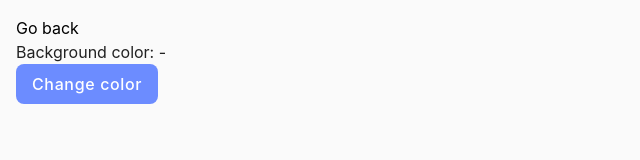
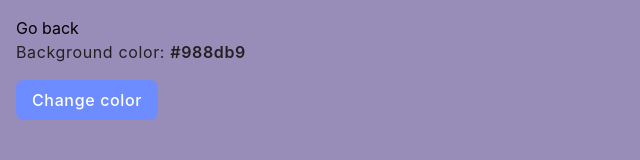
Before and after one commit to DenysTryshkin/goit-js-hw-07-2026, a plain HTML site: page task-5.html in a window 1280 px wide. Both pictures are taken after a click on the button "Change color". Shown: the whole page, without its empty margins (0-640 px from the left). Drawn offline with Linux system fonts and the light colour scheme.

Commit message:
added task-5

```diff
--- a/css/common.css
+++ b/css/common.css
@@ -169,3 +169,20 @@ h1 {
   align-self: flex-start;
 }
 /* #endregion */
+
+.widget {
+  display: flex;
+  flex-direction: column;
+  align-items: flex-start;
+  gap: 16px;
+  width: min(345px, 100%);
+}
+
+.widget p {
+  font-size: 16px;
+  letter-spacing: 0.04em;
+}
+
+.color {
+  font-weight: 600;
+}
--- a/js/task-5.js
+++ b/js/task-5.js
@@ -3,3 +3,13 @@ function getRandomHexColor() {
     .toString(16)
     .padStart(6, 0)}`;
 }
+
+const changeColorButton = document.querySelector('.change-color');
+const colorValue = document.querySelector('.color');
+
+changeColorButton.addEventListener('click', () => {
+  const newColor = getRandomHexColor();
+
+  document.body.style.backgroundColor = newColor;
+  colorValue.textContent = newColor;
+});
```
